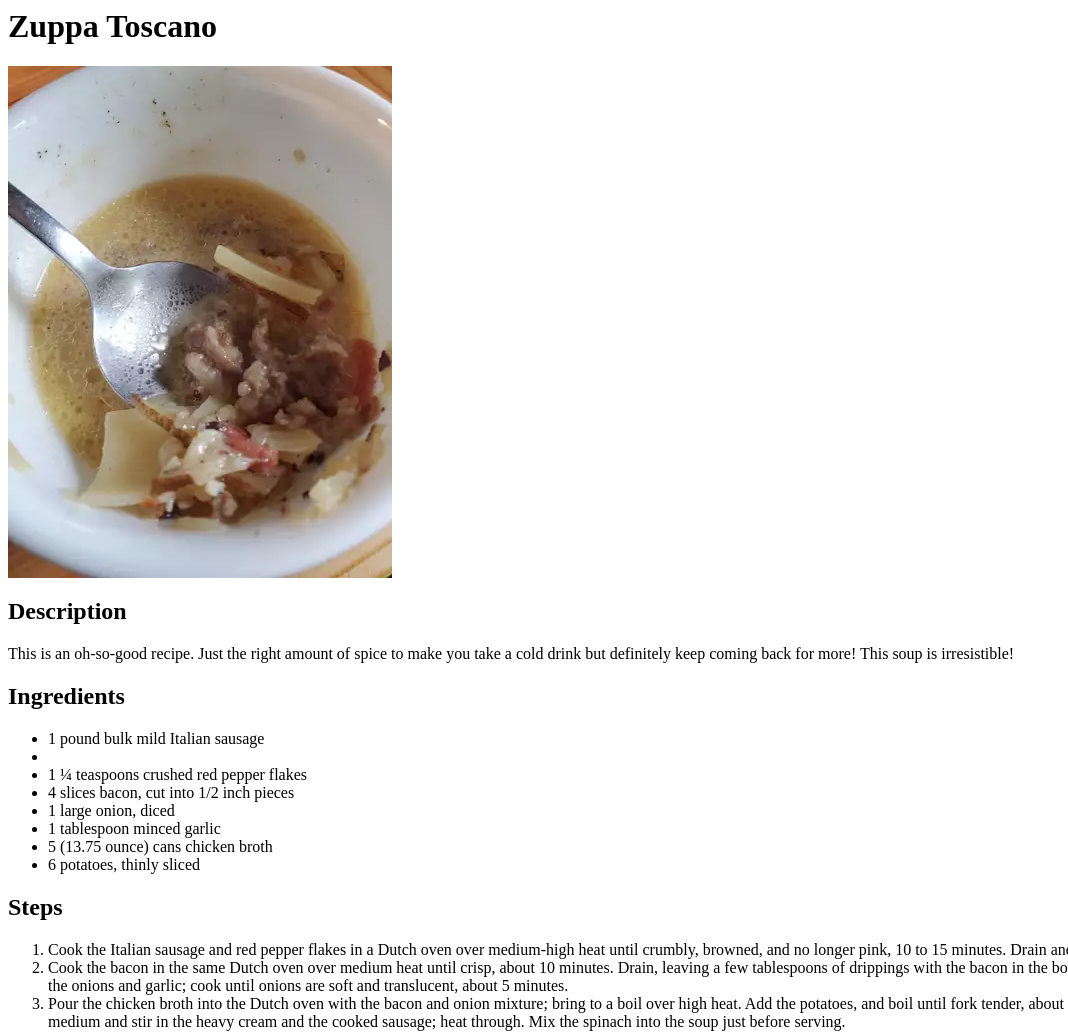
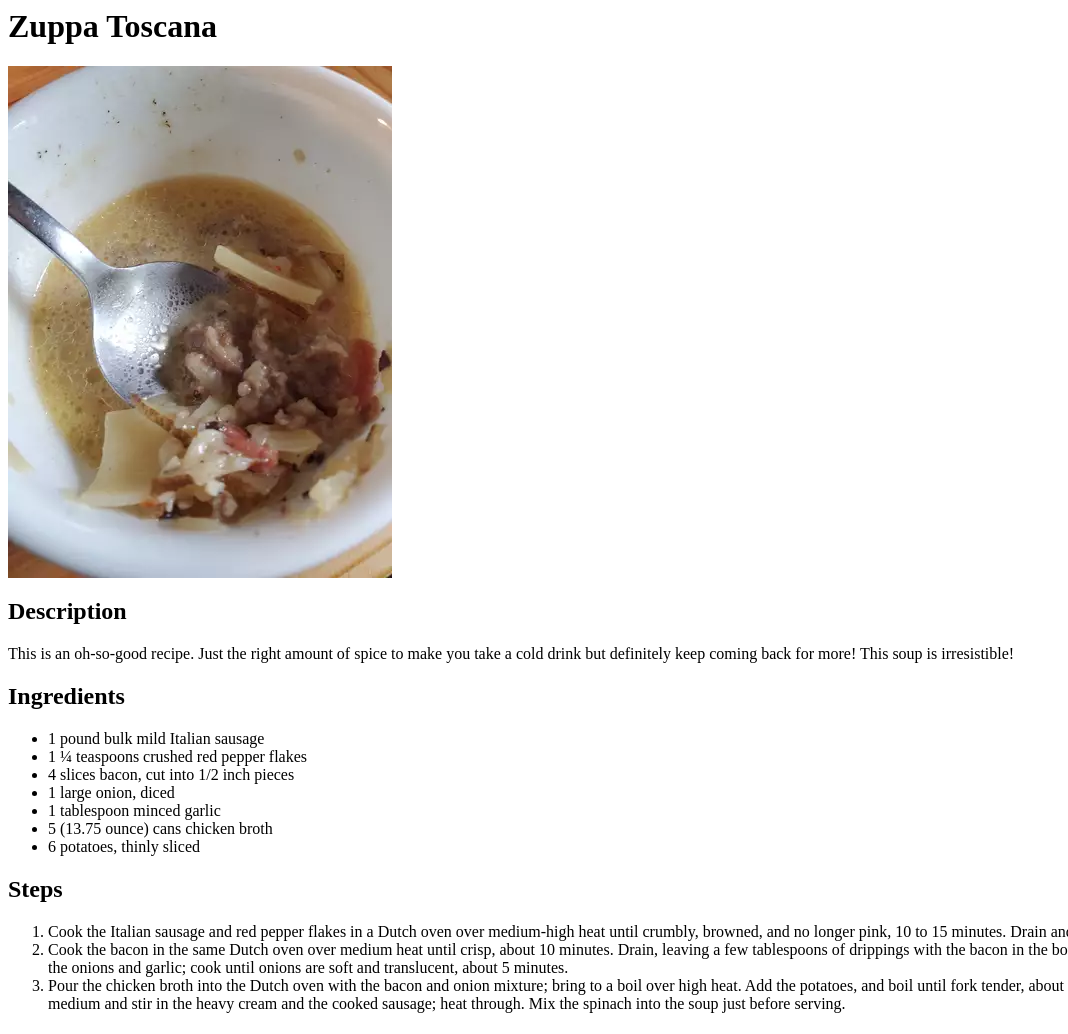
Before and after one commit to noahj867/odin-recipes, a plain HTML site: page recipes/zuppa-toscana.html in a window 1280 px wide. Shown: the whole page, without its empty margins (0-1068 px from the left). Drawn offline with Linux system fonts and the light colour scheme.

Commit message:
fix small typo

```diff
--- a/recipes/zuppa-toscana.html
+++ b/recipes/zuppa-toscana.html
@@ -1,11 +1,11 @@
 <body>
-    <h1>Zuppa Toscano</h1>
+    <h1>Zuppa Toscana</h1>
     <img src="../images/zuppa-toscana.jpeg" alt="Zuppa Toscana">
     <h2>Description</h2>
         <p>This is an oh-so-good recipe. Just the right amount of spice to make you take a cold drink but definitely keep coming back for more! This soup is irresistible!</p>
     <h2>Ingredients</h2>
         <ul>
-            <li>1 pound bulk mild Italian sausage<li></li>
+            <li>1 pound bulk mild Italian sausage</li>
             <li>1 ¼ teaspoons crushed red pepper flakes</li>
             <li>4 slices bacon, cut into 1/2 inch pieces</li>
             <li>1 large onion, diced</li>
```
